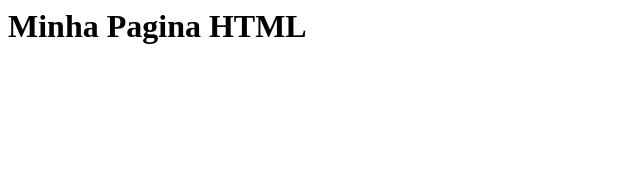
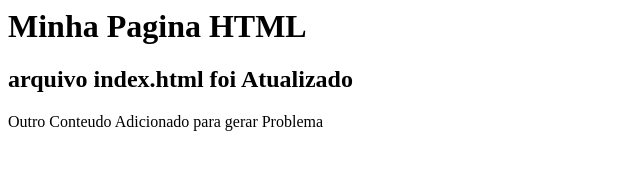
Before and after one commit to danteerich/gama-no-github, a plain HTML site: page index.html in a window 1280 px wide. Shown: the whole page, without its empty margins (0-640 px from the left). Drawn offline with Linux system fonts and the light colour scheme.

Commit message:
outro commit, desta vez em Master

```diff
--- a/index.html
+++ b/index.html
@@ -4,5 +4,7 @@
 		</head>
 	<body>
 		<h1>Minha Pagina HTML</h1>
+		<h2>arquivo index.html foi Atualizado</h2>
+		<p>Outro Conteudo Adicionado para gerar Problema</p>
 	</body>
 </html>
```
